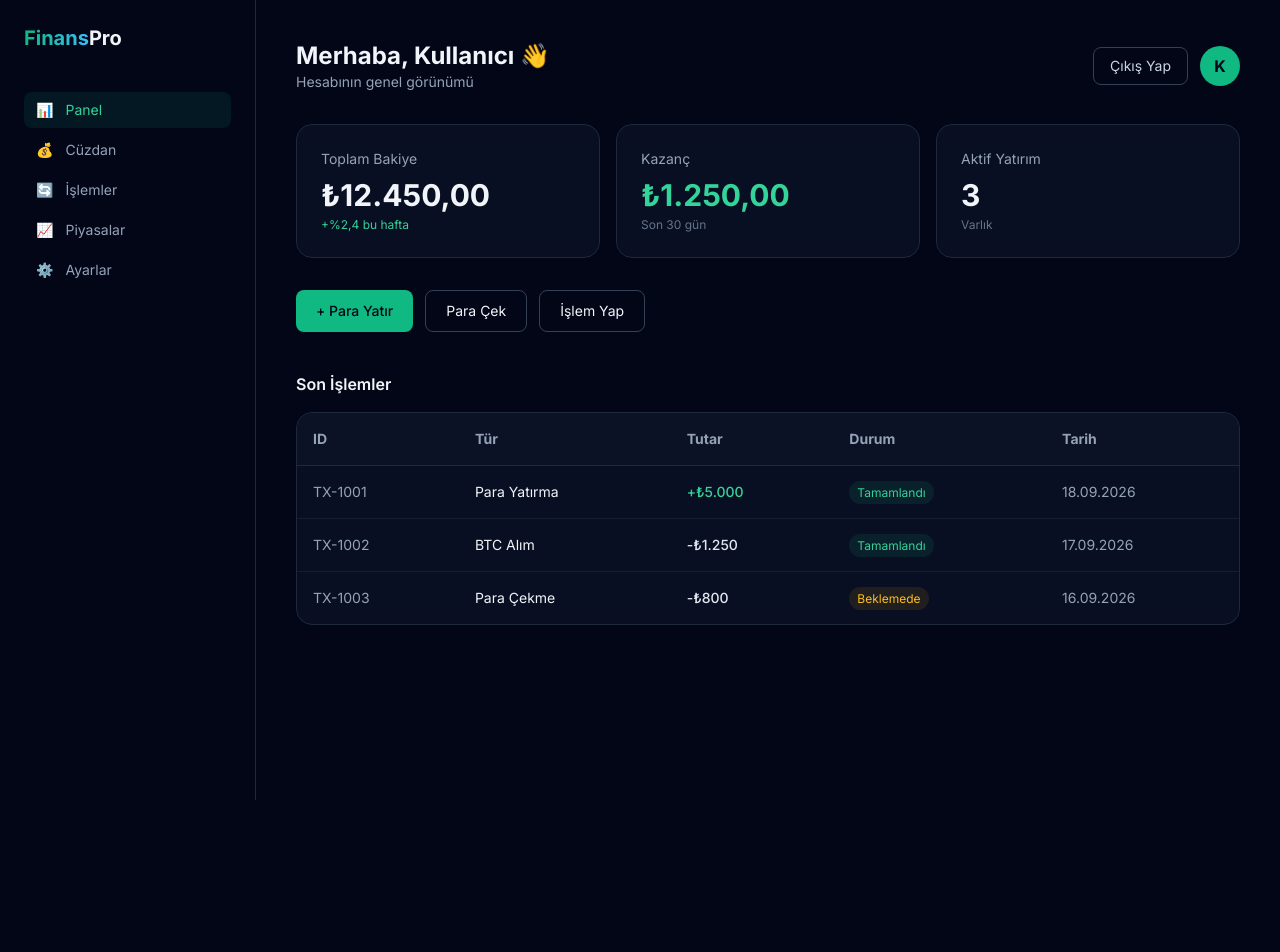
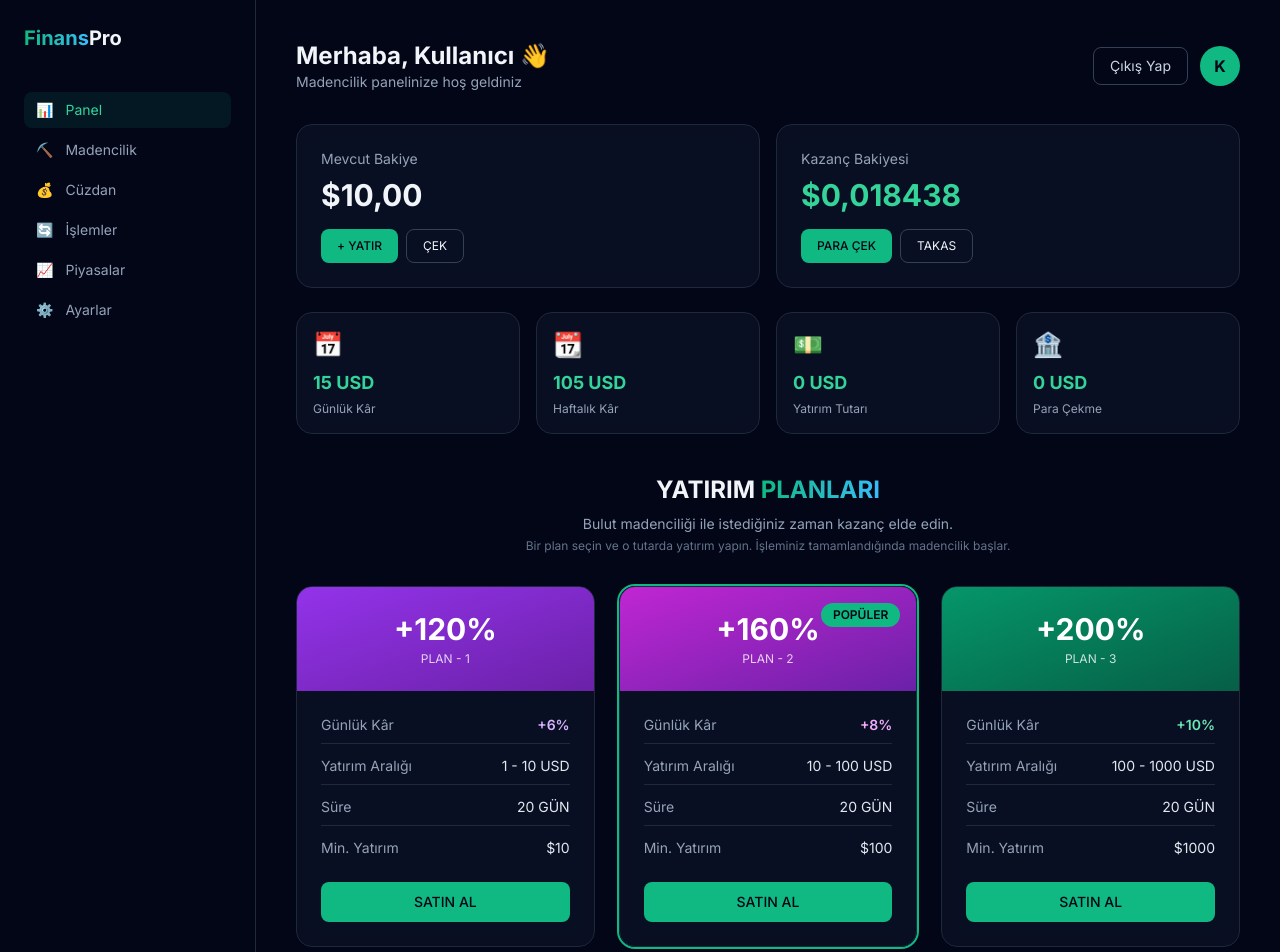
Before and after one commit to ayitvhizmet-gif/finans-platform, a Next.js app: page /panel in a window 1280 px wide. Shown: the top 952 px of the page. Before the commit the page ends 800 px from the top, so only its background shows below. Built offline with nearby package versions, Linux system fonts and the light colour scheme.

Commit message:
Update page.tsx

```diff
--- a/app/panel/page.tsx
+++ b/app/panel/page.tsx
@@ -3,42 +3,88 @@ import CikisButonu from "@/components/CikisButonu";
 
 const menu = [
   { label: "Panel", href: "/panel", active: true, icon: "📊" },
+  { label: "Madencilik", href: "#", icon: "⛏️" },
   { label: "Cüzdan", href: "#", icon: "💰" },
   { label: "İşlemler", href: "#", icon: "🔄" },
   { label: "Piyasalar", href: "#", icon: "📈" },
   { label: "Ayarlar", href: "#", icon: "⚙️" },
 ];
 
-const transactions = [
-  { id: "TX-1001", type: "Para Yatırma", amount: "+₺5.000", status: "Tamamlandı", date: "18.09.2026" },
-  { id: "TX-1002", type: "BTC Alım", amount: "-₺1.250", status: "Tamamlandı", date: "17.09.2026" },
-  { id: "TX-1003", type: "Para Çekme", amount: "-₺800", status: "Beklemede", date: "16.09.2026" },
+const quickStats = [
+  { label: "Günlük Kâr", value: "15 USD", icon: "📅" },
+  { label: "Haftalık Kâr", value: "105 USD", icon: "📆" },
+  { label: "Yatırım Tutarı", value: "0 USD", icon: "💵" },
+  { label: "Para Çekme", value: "0 USD", icon: "🏦" },
+];
+
+const plans = [
+  {
+    name: "PLAN - 1",
+    profit: "+120%",
+    daily: "+6%",
+    range: "1 - 10 USD",
+    duration: "20 GÜN",
+    price: "$10",
+    color: "from-purple-600 to-purple-800",
+    accent: "text-purple-300",
+  },
+  {
+    name: "PLAN - 2",
+    profit: "+160%",
+    daily: "+8%",
+    range: "10 - 100 USD",
+    duration: "20 GÜN",
+    price: "$100",
+    color: "from-fuchsia-600 to-purple-800",
+    accent: "text-fuchsia-300",
+    popular: true,
+  },
+  {
+    name: "PLAN - 3",
+    profit: "+200%",
+    daily: "+10%",
+    range: "100 - 1000 USD",
+    duration: "20 GÜN",
+    price: "$1000",
+    color: "from-emerald-600 to-emerald-800",
+    accent: "text-emerald-300",
+  },
 ];
 
 export default function Panel() {
   return (
     <div className="flex min-h-screen">
+      {/* SIDEBAR */}
       <aside className="hidden w-64 flex-col border-r border-slate-800 bg-slate-950 p-6 md:flex">
         <Link href="/" className="text-xl font-bold">
           <span className="gradient-text">Finans</span>Pro
         </Link>
         <nav className="mt-10 space-y-1">
           {menu.map((m) => (
-            <Link key={m.label} href={m.href}
+            <Link
+              key={m.label}
+              href={m.href}
               className={`flex items-center gap-3 rounded-lg px-3 py-2 text-sm ${
-                m.active ? "bg-emerald-500/10 text-emerald-400" : "text-slate-400 hover:bg-slate-900"
-              }`}>
+                m.active
+                  ? "bg-emerald-500/10 text-emerald-400"
+                  : "text-slate-400 hover:bg-slate-900"
+              }`}
+            >
               <span>{m.icon}</span> {m.label}
             </Link>
           ))}
         </nav>
       </aside>
 
+      {/* MAIN */}
       <main className="flex-1 p-6 md:p-10">
+        {/* HEADER */}
         <div className="flex items-center justify-between">
           <div>
             <h1 className="text-2xl font-bold">Merhaba, Kullanıcı 👋</h1>
-            <p className="text-sm text-slate-400">Hesabının genel görünümü</p>
+            <p className="text-sm text-slate-400">
+              Madencilik panelinize hoş geldiniz
+            </p>
           </div>
           <div className="flex items-center gap-3">
             <CikisButonu />
@@ -48,71 +94,117 @@ export default function Panel() {
           </div>
         </div>
 
-        <div className="mt-8 grid gap-4 md:grid-cols-3">
+        {/* BAKİYE KARTLARI */}
+        <div className="mt-8 grid gap-4 md:grid-cols-2">
           <div className="card p-6">
-            <div className="text-sm text-slate-400">Toplam Bakiye</div>
-            <div className="mt-2 text-3xl font-bold">₺12.450,00</div>
-            <div className="mt-1 text-xs text-emerald-400">+%2,4 bu hafta</div>
+            <div className="text-sm text-slate-400">Mevcut Bakiye</div>
+            <div className="mt-2 text-3xl font-bold">$10,00</div>
+            <div className="mt-4 flex gap-2">
+              <button className="rounded-lg bg-emerald-500 px-4 py-2 text-xs font-medium text-slate-950 hover:bg-emerald-400">
+                + YATIR
+              </button>
+              <button className="rounded-lg border border-slate-700 px-4 py-2 text-xs hover:bg-slate-900">
+                ÇEK
+              </button>
+            </div>
           </div>
           <div className="card p-6">
-            <div className="text-sm text-slate-400">Kazanç</div>
-            <div className="mt-2 text-3xl font-bold text-emerald-400">₺1.250,00</div>
-            <div className="mt-1 text-xs text-slate-500">Son 30 gün</div>
-          </div>
-          <div className="card p-6">
-            <div className="text-sm text-slate-400">Aktif Yatırım</div>
-            <div className="mt-2 text-3xl font-bold">3</div>
-            <div className="mt-1 text-xs text-slate-500">Varlık</div>
+            <div className="text-sm text-slate-400">Kazanç Bakiyesi</div>
+            <div className="mt-2 text-3xl font-bold text-emerald-400">
+              $0,018438
+            </div>
+            <div className="mt-4 flex gap-2">
+              <button className="rounded-lg bg-emerald-500 px-4 py-2 text-xs font-medium text-slate-950 hover:bg-emerald-400">
+                PARA ÇEK
+              </button>
+              <button className="rounded-lg border border-slate-700 px-4 py-2 text-xs hover:bg-slate-900">
+                TAKAS
+              </button>
+            </div>
           </div>
         </div>
 
-        <div className="mt-8 flex flex-wrap gap-3">
-          <button className="rounded-lg bg-emerald-500 px-5 py-2.5 text-sm font-medium text-slate-950 hover:bg-emerald-400">
-            + Para Yatır
-          </button>
-          <button className="rounded-lg border border-slate-700 px-5 py-2.5 text-sm hover:bg-slate-900">
-            Para Çek
-          </button>
-          <button className="rounded-lg border border-slate-700 px-5 py-2.5 text-sm hover:bg-slate-900">
-            İşlem Yap
-          </button>
+        {/* HIZLI İSTATİSTİKLER */}
+        <div className="mt-6 grid grid-cols-2 gap-4 md:grid-cols-4">
+          {quickStats.map((s) => (
+            <div key={s.label} className="card p-4">
+              <div className="text-2xl">{s.icon}</div>
+              <div className="mt-2 text-lg font-bold text-emerald-400">
+                {s.value}
+              </div>
+              <div className="mt-1 text-xs text-slate-400">{s.label}</div>
+            </div>
+          ))}
         </div>
 
+        {/* YATIRIM PLANLARI */}
         <div className="mt-10">
-          <h2 className="mb-4 font-semibold">Son İşlemler</h2>
-          <div className="card overflow-hidden">
-            <table className="w-full text-sm">
-              <thead className="border-b border-slate-800 bg-slate-900/50 text-left text-slate-400">
-                <tr>
-                  <th className="p-4">ID</th>
-                  <th className="p-4">Tür</th>
-                  <th className="p-4">Tutar</th>
-                  <th className="p-4">Durum</th>
-                  <th className="p-4">Tarih</th>
-                </tr>
-              </thead>
-              <tbody>
-                {transactions.map((t) => (
-                  <tr key={t.id} className="border-b border-slate-800/60 last:border-0">
-                    <td className="p-4 text-slate-400">{t.id}</td>
-                    <td className="p-4">{t.type}</td>
-                    <td className={`p-4 font-medium ${t.amount.startsWith("+") ? "text-emerald-400" : "text-slate-200"}`}>
-                      {t.amount}
-                    </td>
-                    <td className="p-4">
-                      <span className={`rounded-full px-2 py-1 text-xs ${
-                        t.status === "Tamamlandı"
-                          ? "bg-emerald-500/10 text-emerald-400"
-                          : "bg-amber-500/10 text-amber-400"
-                      }`}>
-                        {t.status}
+          <h2 className="text-center text-2xl font-bold">
+            YATIRIM <span className="gradient-text">PLANLARI</span>
+          </h2>
+          <p className="mt-2 text-center text-sm text-slate-400">
+            Bulut madenciliği ile istediğiniz zaman kazanç elde edin.
+          </p>
+          <p className="mt-1 text-center text-xs text-slate-500">
+            Bir plan seçin ve o tutarda yatırım yapın. İşleminiz tamamlandığında
+            madencilik başlar.
+          </p>
+
+          <div className="mt-8 grid gap-6 md:grid-cols-3">
+            {plans.map((p) => (
+              <div
+                key={p.name}
+                className={`card relative overflow-hidden ${
+                  p.popular ? "ring-2 ring-emerald-500" : ""
+                }`}
+              >
+                {p.popular && (
+                  <div className="absolute right-4 top-4 z-10 rounded-full bg-emerald-500 px-3 py-1 text-xs font-semibold text-slate-950">
+                    POPÜLER
+                  </div>
+                )}
+
+                {/* Plan başlığı (renkli kutu) */}
+                <div
+                  className={`bg-gradient-to-br ${p.color} p-6 text-center`}
+                >
+                  <div className="text-3xl font-bold text-white">
+                    {p.profit}
+                  </div>
+                  <div className="mt-1 text-xs text-white/80">{p.name}</div>
+                </div>
+
+                <div className="p-6">
+                  <ul className="space-y-3 text-sm">
+                    <li className="flex justify-between border-b border-slate-800 pb-2">
+                      <span className="text-slate-400">Günlük Kâr</span>
+                      <span className={`font-semibold ${p.accent}`}>
+                        {p.daily}
                       </span>
-                    </td>
-                    <td className="p-4 text-slate-400">{t.date}</td>
-                  </tr>
-                ))}
-              </tbody>
-            </table>
+                    </li>
+                    <li className="flex justify-between border-b border-slate-800 pb-2">
+                      <span className="text-slate-400">Yatırım Aralığı</span>
+                      <span className="text-slate-200">{p.range}</span>
+                    </li>
+                    <li className="flex justify-between border-b border-slate-800 pb-2">
+                      <span className="text-slate-400">Süre</span>
+                      <span className="text-slate-200">{p.duration}</span>
+                    </li>
+                    <li className="flex justify-between">
+                      <span className="text-slate-400">Min. Yatırım</span>
+                      <span className="text-slate-200">{p.price}</span>
+                    </li>
+                  </ul>
+
+                  <Link
+                    href="/kayit"
+                    className="mt-6 block w-full rounded-lg bg-emerald-500 py-2.5 text-center text-sm font-medium text-slate-950 hover:bg-emerald-400"
+                  >
+                    SATIN AL
+                  </Link>
+                </div>
+              </div>
+            ))}
           </div>
         </div>
       </main>
```
